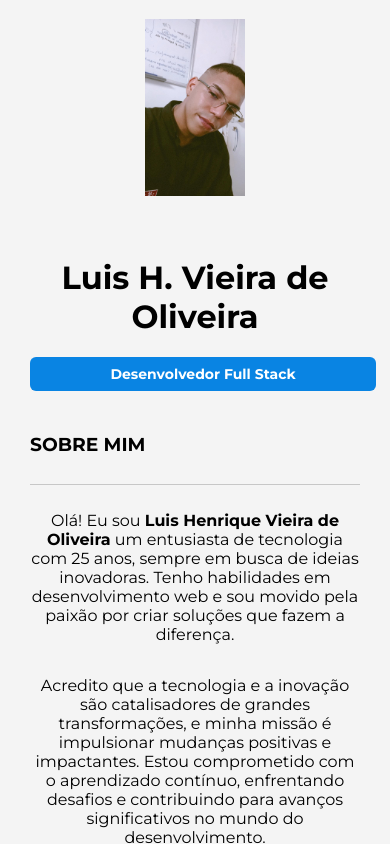
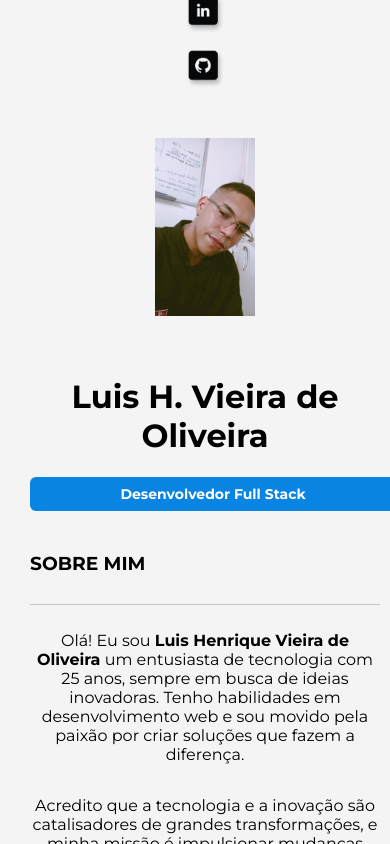
Before and after one commit to lh5818181/myLinkBio_Vite, a Vue app: page / in a window 390 px wide. Shown: the top 844 px of the page. Built offline with nearby package versions, Linux system fonts and the light colour scheme.

Commit message:
ajustando responsividade

```diff
--- a/src/App.vue
+++ b/src/App.vue
@@ -48,5 +48,8 @@ export default {
     flex-direction: column;
     align-items: center;
   }
+  .icons, .profile-picture, .biography {
+    width: 100%; /* Adiciona largura total para centralizar no layout */
+  }
 }
 </style>
--- a/src/components/Icons.vue
+++ b/src/components/Icons.vue
@@ -32,9 +32,13 @@
         flex-direction: column;
         align-items: center;
         padding: 10px;
+        width: 100%; /* Adiciona largura total para centralizar no layout */
     }
     .icon-container {
         margin: 5px;
+        width: 100%; /* Adiciona largura total para centralizar no layout */
+        display: flex; /* Permite centralizar os ícones */
+        justify-content: center; /* Centraliza os ícones no container */
     }
     .icon-button {
         background-color: transparent;
```
